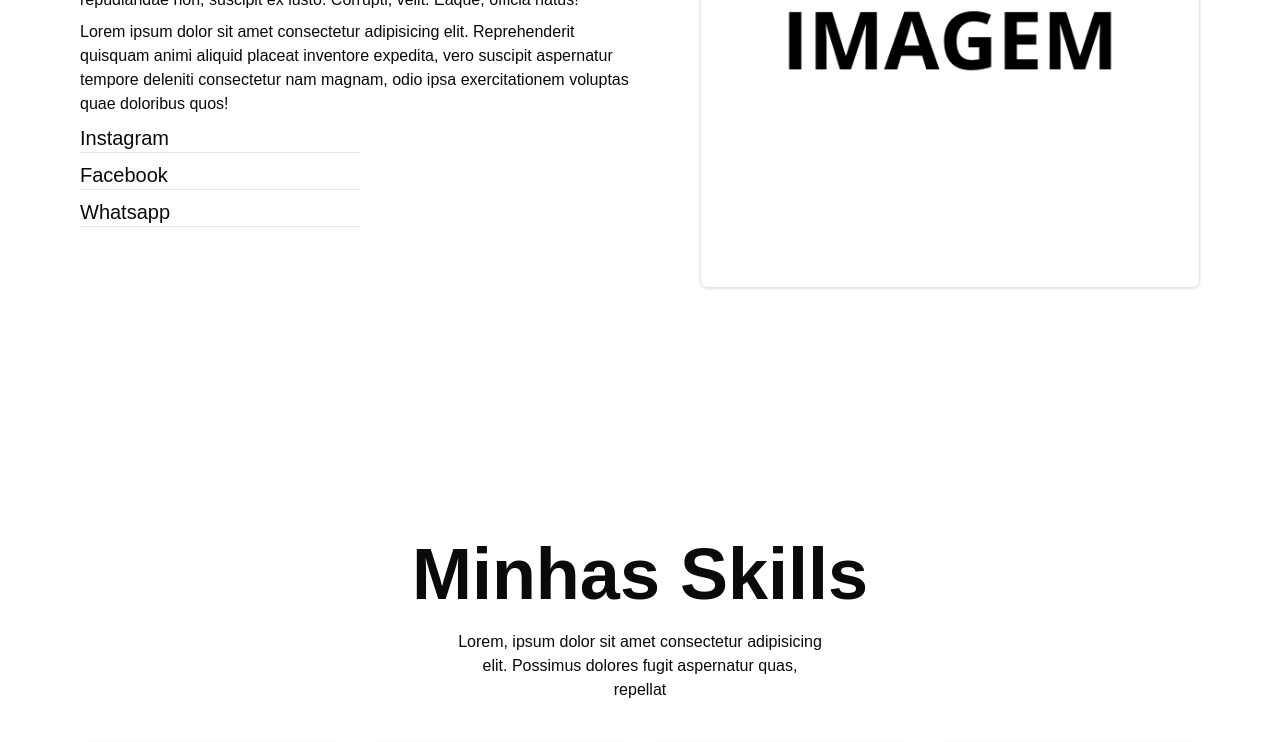
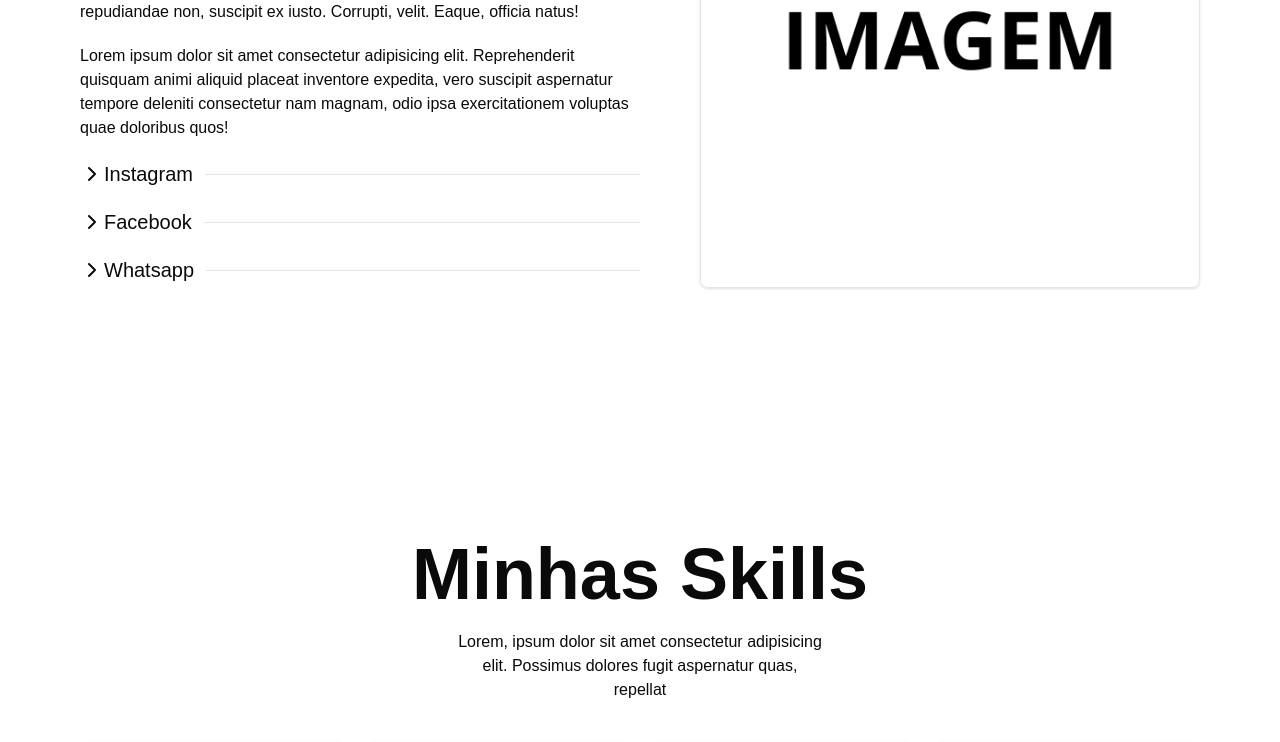
Before and after one commit to gabriellucasvh/template-portfolio, a Next.js app: page / in a window 1280 px wide. Shown: the part 1140-1882 px from the top of the page. Built offline with nearby package versions, Linux system fonts and the light colour scheme; a web font is replaced by a local one.

Commit message:
Adicionado funcionalidades para os botões

```diff
--- a/app/page.tsx
+++ b/app/page.tsx
@@ -1,4 +1,4 @@
-import Menu from "@/components/Sections/Menu";
+import Inicio from "@/components/Sections/Inicio";
 import Header from "@/components/ui/Header";
 import BotaoWhatsapp from "@/components/BotaoWhatsapp";
 import VoltarAoTopo from "@/components/VoltarAoTopo";
@@ -13,7 +13,7 @@ export default function Home() {
     <div className="font-grotesk bg-background">
       <Header />
       <main className="container mx-auto">
-        <Menu />
+        <Inicio />
         <Sobre />
         <Skills />
         <Trabalhos />
--- a/components/Sections/Contato.tsx
+++ b/components/Sections/Contato.tsx
@@ -2,16 +2,19 @@ import React from 'react'
 import Titulo from '../Typograghy/Titulo'
 import Link from 'next/link'
 import Image from 'next/image'
+import { Mail, MapPin, MessageCircle } from 'lucide-react'
 const Contato = () => {
     return (
         <div className='px-20 py-10' id='contato'>
             <div className='flex items-center justify-between'>
-                <div>
+                <div className='space-y-5'>
                     <Titulo>Contato</Titulo>
-                    <div className='grid'>
-                        <Link href={'https://wa.me/5599999999999'} target='_blank' rel='noreferrer noopener'>Whatsapp: (99)99999-9999</Link>
-                        <Link href={'mailto:email@exemplo.com'} >email@exemplo.com</Link>
-                        <p>Endereço</p>
+                    <div className='grid gap-2'>
+                        <Link href={'https://wa.me/5599999999999'} className='flex items-center hover:text-green-500 transition-colors duration-300' target='_blank' rel='noreferrer noopener'> <MessageCircle className='mr-1 h-5 w-5' /> Whatsapp: (99)99999-9999</Link>
+                        <Link href={'mailto:email@exemplo.com'} className='flex items-center hover:text-red-500 transition-colors duration-300'>
+                        <Mail className='mr-1 h-5 w-5' /> email@exemplo.com</Link>
+                        <p className='flex items-center'>
+                            <MapPin className='mr-1 h-5 w-5' /> Endereço</p>
                     </div>
                 </div>
                 <div>
--- a/components/Sections/Menu.tsx
+++ b/components/Sections/Inicio.tsx
@@ -1,16 +1,19 @@
 import React from 'react'
 import InteractiveHoverButton from '../ui/interactive-hover-button'
 import Titulo from '../Typograghy/Titulo'
+import Link from 'next/link'
 
-const Menu = () => {
+const Inicio = () => {
   return (
         <div className='flex flex-col items-center justify-center h-screen space-y-5' id='inicio'>
             <Titulo>Titulo</Titulo>
             <h2 className='text-4xl font-'>Subtitulo</h2>
             <p>Descrição</p>
+            <Link href={'#contato'}>
             <InteractiveHoverButton text='Fale comigo' className='w-48' />
+            </Link>
         </div>
   )
 }
 
-export default Menu
+export default Inicio
--- a/components/Sections/Sobre.tsx
+++ b/components/Sections/Sobre.tsx
@@ -3,7 +3,7 @@ import Marquee from '../ui/marquee';
 import Link from 'next/link';
 import { Separator } from '../ui/separator';
 import Image from 'next/image';
-import { CircleDashed } from 'lucide-react';
+import { ChevronRight, CircleDashed } from 'lucide-react';
 import Titulo from '../Typograghy/Titulo';
 
 const Sobre = () => {
@@ -28,7 +28,7 @@ const Sobre = () => {
             {/* Seção Sobre */}
             <div className="flex items-start justify-between py-10">
                 {/* Conteúdo Esquerda */}
-                <div className="w-1/2 space-y-2">
+                <div className="w-1/2 space-y-5">
                     <Titulo>Olá, me chamo Lorem</Titulo>
                     <p>
                         Lorem, ipsum dolor sit amet consectetur adipisicing elit. Ex, optio. Error adipisci voluptates cum illum nemo assumenda, omnis earum velit, repudiandae non, suscipit ex iusto. Corrupti, velit. Eaque, officia natus!
@@ -36,27 +36,39 @@ const Sobre = () => {
                     <p>
                         Lorem ipsum dolor sit amet consectetur adipisicing elit. Reprehenderit quisquam animi aliquid placeat inventore expedita, vero suscipit aspernatur tempore deleniti consectetur nam magnam, odio ipsa exercitationem voluptas quae doloribus quos!
                     </p>
-                    <ul className="flex flex-col space-y-2 text-xl">
-                        <li className="hover:text-red-500 transition-colors duration-300">
-                            <Link href="https://www.instagram.com" target="_blank" rel="noreferrer noopener">
-                                Instagram
+                    <ul className="flex flex-col space-y-5 text-xl">
+                        <li className="flex items-center">
+                            <Link
+                                href="https://www.instagram.com"
+                                target="_blank"
+                                rel="noreferrer noopener"
+                                className="flex items-center hover:text-red-500 transition-colors duration-300"
+                            >
+                                <ChevronRight /> Instagram
                             </Link>
-                            <Separator className="w-1/2" />
+                            <Separator className="ml-3 flex-1" />
                         </li>
-                        <li className="hover:text-blue-500 transition-colors duration-300">
-                            <Link href="https://www.facebook.com" target="_blank" rel="noreferrer noopener">
-                                Facebook
+                        <li className="flex items-center">
+                            <Link
+                                href="https://www.facebook.com"
+                                target="_blank"
+                                rel="noreferrer noopener"
+                                className="flex items-center hover:text-blue-500 transition-colors duration-300"
+                            >
+                                <ChevronRight /> Facebook
                             </Link>
-                            <Separator className="w-1/2" />
+                            <Separator className="ml-3 flex-1" />
                         </li>
-                        <li className="hover:text-green-500 transition-colors duration-300">
-                            <span>
-
-                                <Link href="https://www.whatsapp.com" target="_blank" rel="noreferrer noopener">
-                                    Whatsapp
-                                </Link>
-                            </span>
-                            <Separator className="w-1/2" />
+                        <li className="flex items-center">
+                            <Link
+                                href="https://www.whatsapp.com"
+                                target="_blank"
+                                rel="noreferrer noopener"
+                                className="flex items-center hover:text-green-500 transition-colors duration-300"
+                            >
+                                <ChevronRight /> Whatsapp
+                            </Link>
+                            <Separator className="ml-3 flex-1" />
                         </li>
                     </ul>
                 </div>
--- a/components/ui/Footer.tsx
+++ b/components/ui/Footer.tsx
@@ -12,38 +12,38 @@ const Footer = () => {
                 <div>
                     <ul>
                         <li>
-                            <Link href={'#inicio'}>Início</Link>
+                            <Link href={'#inicio'} className='text-gray-300 hover:text-white transition-colors duration-300'>Início</Link>
                         </li>
                         <li>
-                            <Link href={'#sobre'}>Sobre</Link>
+                            <Link href={'#sobre'} className='text-gray-300 hover:text-white transition-colors duration-300'>Sobre</Link>
                         </li>
                         <li>
-                            <Link href={'#servicos'}>Serviços</Link>
+                            <Link href={'#servicos'} className='text-gray-300 hover:text-white transition-colors duration-300'>Serviços</Link>
                         </li>
                         <li>
-                            <Link href={'#trabalhos'}>Trabalhos</Link>
+                            <Link href={'#trabalhos'} className='text-gray-300 hover:text-white transition-colors duration-300'>Trabalhos</Link>
                         </li>
                         <li>
-                            <Link href={'#contato'}>Contato</Link>
+                            <Link href={'#contato'} className='text-gray-300 hover:text-white transition-colors duration-300'>Contato</Link>
                         </li>
                     </ul>
                 </div>
                 <div>
                     <ul>
                         <li>
-                            <Link href={'https://www.instagram.com/'} target='_blank'>Instagram</Link>
+                            <Link href={'https://www.instagram.com/'} className='text-gray-300 hover:text-white transition-colors duration-300' target='_blank'>Instagram</Link>
                         </li>
                         <li>
-                            <Link href={'https://www.facebook.com/'} target='_blank'>Facebook</Link>
+                            <Link href={'https://www.facebook.com/'} className='text-gray-300 hover:text-white transition-colors duration-300' target='_blank'>Facebook</Link>
                         </li>
                         <li>
-                            <Link href={'https://www.linkedin.com/'} target='_blank'>Linkedin</Link>
+                            <Link href={'https://www.linkedin.com/'} className='text-gray-300 hover:text-white transition-colors duration-300' target='_blank'>Linkedin</Link>
                         </li>
                     </ul>
                 </div>
             </div>
             <div className='flex items-center justify-center py-4'>
-                <p>Feito por <Link href={'https://github.com/gabriellucasvh'} className='underline hover:text-blue-500 transition-colors duration-300' target='_blank'>Gabriel</Link> • Copyright &copy; 2023. Todos os direitos reservados.</p>
+                <p>Feito por <Link href={'https://github.com/gabriellucasvh'} className='underline hover:text-blue-500 transition-colors duration-300' target='_blank'>Gabriel</Link> • Copyright &copy; 2024. Todos os direitos reservados.</p>
             </div>
         </div>
     )
```
